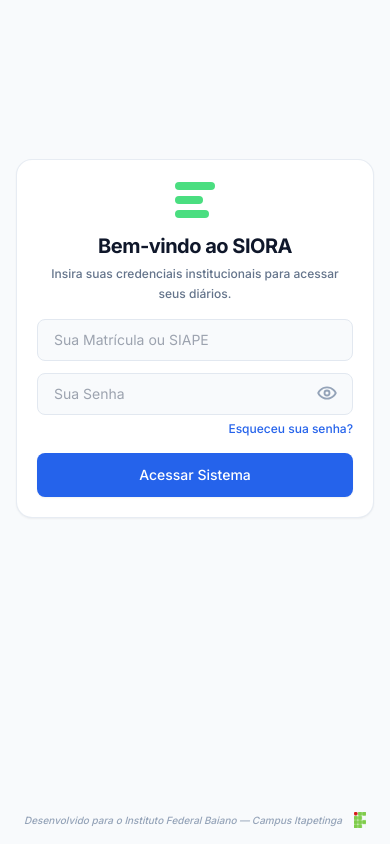
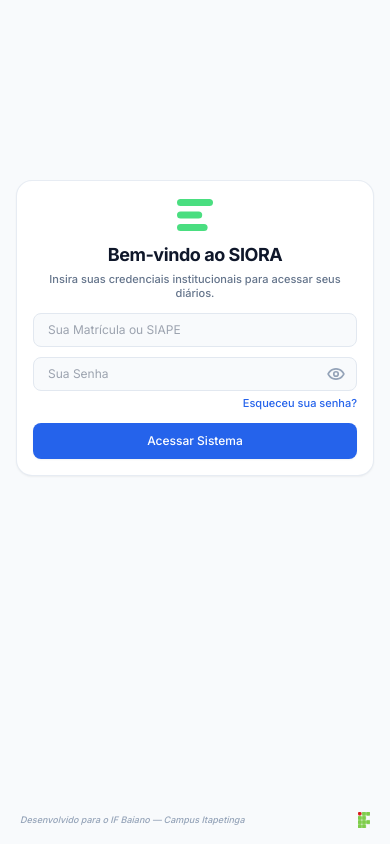
Before and after one commit to r1yck/siora-projeto, a React (Vite) app in the folder siora-frontend/: page /login in a window 390 px wide. Built offline with nearby package versions, Linux system fonts and the light colour scheme; no server answers.

Commit message:
style: utiliza h-[100dvh] e reduz paddings para encaixar o rodape no celular sem scroll

```diff
--- a/siora-frontend/src/components/LoginFooter.tsx
+++ b/siora-frontend/src/components/LoginFooter.tsx
@@ -2,9 +2,9 @@
 
 export function LoginFooter() {
   return (
-    <div className="w-full flex justify-between items-center text-[10px] sm:text-[11px] text-slate-400 font-medium px-2 sm:px-6 md:px-12 mt-auto md:absolute md:bottom-6 left-0 pt-2">
-      <p className="italic text-left leading-tight">
-        Desenvolvido para o Instituto Federal Baiano — Campus Itapetinga
+    <div className="w-full flex justify-between items-center text-[10px] sm:text-[11px] text-slate-400 font-medium px-1 sm:px-6 md:px-12 mt-auto md:absolute md:bottom-6 left-0 pb-1 md:pb-0">
+      <p className="italic text-left leading-tight text-[9px] sm:text-[11px]">
+        Desenvolvido para o IF Baiano — Campus Itapetinga
       </p>
       <img
         src={ifLogo}
--- a/siora-frontend/src/pages/Login.tsx
+++ b/siora-frontend/src/pages/Login.tsx
@@ -124,29 +124,29 @@
   }
 
   return (
-    <div className="w-full h-screen grid grid-cols-1 md:grid-cols-2 bg-slate-50 md:bg-white text-siora-dark relative overflow-hidden">
+  <div className="w-full h-[100dvh] grid grid-cols-1 md:grid-cols-2 bg-slate-50 md:bg-white text-siora-dark relative overflow-hidden">
     <LoginSideBanner />
 
-      <div className="flex flex-col justify-between items-center p-4 sm:p-8 bg-slate-50 md:bg-white relative w-full h-full overflow-y-auto md:overflow-hidden">
+    <div className="flex flex-col justify-between items-center px-4 py-3 sm:p-8 bg-slate-50 md:bg-white relative w-full h-[100dvh] md:h-full overflow-hidden">
 
-        {/* Card Centralizado Compacto */}
-        <div className="w-full max-w-md my-auto flex flex-col items-center z-10 bg-white md:bg-transparent p-5 sm:p-0 rounded-2xl md:rounded-none shadow-sm md:shadow-none border border-slate-200/80 md:border-none">
+      {/* Container Centralizado do Card */}
+      <div className="w-full max-w-md my-auto flex flex-col items-center z-10 bg-white md:bg-transparent p-4 sm:p-0 rounded-2xl md:rounded-none shadow-sm md:shadow-none border border-slate-200/80 md:border-none">
 
-          {/* Somente o Ícone do SIORA no Mobile (sem o texto duplicado) */}
-          <div className="flex md:hidden items-center justify-center mb-3">
-            <img src={iconSiora} alt="Logo SIORA" className="w-10 h-10 object-contain" />
+        {/* Ícone verde compacto no mobile */}
+        <div className="flex md:hidden items-center justify-center mb-2">
+          <img src={iconSiora} alt="Logo SIORA" className="w-9 h-9 object-contain" />
         </div>
 
-          <div className="text-center mb-4 sm:mb-8">
-            <h2 className="text-xl sm:text-3xl font-bold text-siora-dark mb-1 sm:mb-3 tracking-tight">
+        <div className="text-center mb-3 sm:mb-8">
+          <h2 className="text-lg sm:text-3xl font-bold text-siora-dark mb-1 sm:mb-3 tracking-tight">
             Bem-vindo ao SIORA
           </h2>
-            <p className="text-xs sm:text-sm text-slate-500 font-medium leading-relaxed">
+          <p className="text-[11px] sm:text-sm text-slate-500 font-medium leading-tight sm:leading-relaxed">
             Insira suas credenciais institucionais para acessar seus diários.
           </p>
         </div>
 
-          <form onSubmit={handleLogin} className="w-full flex flex-col gap-3 sm:gap-4">
+        <form onSubmit={handleLogin} className="w-full flex flex-col gap-2.5 sm:gap-4">
           <div className="w-full">
             <input
               type="text"
@@ -154,7 +154,7 @@
               value={matricula}
               onChange={(e) => setMatricula(e.target.value)}
               required
-                className="w-full bg-slate-50 border border-slate-200 rounded-lg py-2.5 sm:py-3.5 px-4 text-sm text-siora-dark focus:outline-none focus:ring-2 focus:ring-siora-blue/20 transition-all"
+              className="w-full bg-slate-50 border border-slate-200 rounded-lg py-2 sm:py-3.5 px-3.5 text-xs sm:text-sm text-siora-dark focus:outline-none focus:ring-2 focus:ring-siora-blue/20 transition-all"
             />
           </div>
 
@@ -165,29 +165,28 @@
               value={senha}
               onChange={(e) => setSenha(e.target.value)}
               required
-                className="w-full bg-slate-50 border border-slate-200 rounded-lg py-2.5 sm:py-3.5 px-4 pr-12 text-sm text-siora-dark focus:outline-none focus:ring-2 focus:ring-siora-blue/20 transition-all [&::-ms-reveal]:hidden [&::-webkit-credentials-auto-fill-button]:hidden"
+              className="w-full bg-slate-50 border border-slate-200 rounded-lg py-2 sm:py-3.5 px-3.5 pr-10 text-xs sm:text-sm text-siora-dark focus:outline-none focus:ring-2 focus:ring-siora-blue/20 transition-all [&::-ms-reveal]:hidden [&::-webkit-credentials-auto-fill-button]:hidden"
             />
 
             <button
               type="button"
               onClick={() => setMostrarSenha(!mostrarSenha)}
-                className="absolute right-4 top-2.5 sm:top-3.5 text-slate-400 hover:text-siora-blue transition-colors focus:outline-none"
+              className="absolute right-3 top-2 sm:top-3.5 text-slate-400 hover:text-siora-blue transition-colors focus:outline-none"
             >
-                {mostrarSenha ? <EyeSlash size={20} weight="bold" /> : <Eye size={20} weight="bold" />}
+              {mostrarSenha ? <EyeSlash size={18} weight="bold" /> : <Eye size={18} weight="bold" />}
             </button>
 
             {erro && (
-                <p className="text-red-500 text-xs font-semibold mt-1.5 pl-1 animate-pulse">
+              <p className="text-red-500 text-[11px] font-semibold mt-1 pl-1 animate-pulse">
                 {erro}
               </p>
             )}
 
-              {/* Botão sutil de recuperação de senha */}
-              <div className="flex justify-end mt-1.5">
+            <div className="flex justify-end mt-1">
               <button
                 type="button"
                 onClick={() => setMostrarModalSuporte(true)}
-                  className="text-xs text-siora-blue hover:underline font-medium transition-colors cursor-pointer"
+                className="text-[11px] text-siora-blue hover:underline font-medium transition-colors cursor-pointer"
               >
                 Esqueceu sua senha?
               </button>
@@ -197,7 +196,7 @@
           <button
             type="submit"
             disabled={carregando}
-              className="w-full mt-1 bg-siora-blue hover:bg-blue-700 text-white font-medium py-3 sm:py-3.5 px-4 rounded-lg transition-colors shadow-sm focus:outline-none focus:ring-2 focus:ring-offset-2 focus:ring-siora-blue text-sm disabled:opacity-50 cursor-pointer"
+            className="w-full mt-0.5 bg-siora-blue hover:bg-blue-700 text-white font-medium py-2.5 sm:py-3.5 px-4 rounded-lg transition-colors shadow-sm focus:outline-none focus:ring-2 focus:ring-offset-2 focus:ring-siora-blue text-xs sm:text-sm disabled:opacity-50 cursor-pointer"
           >
             {carregando ? 'Autenticando...' : 'Acessar Sistema'}
           </button>
```
Lines whose indentation alone changed are shown as unchanged.
